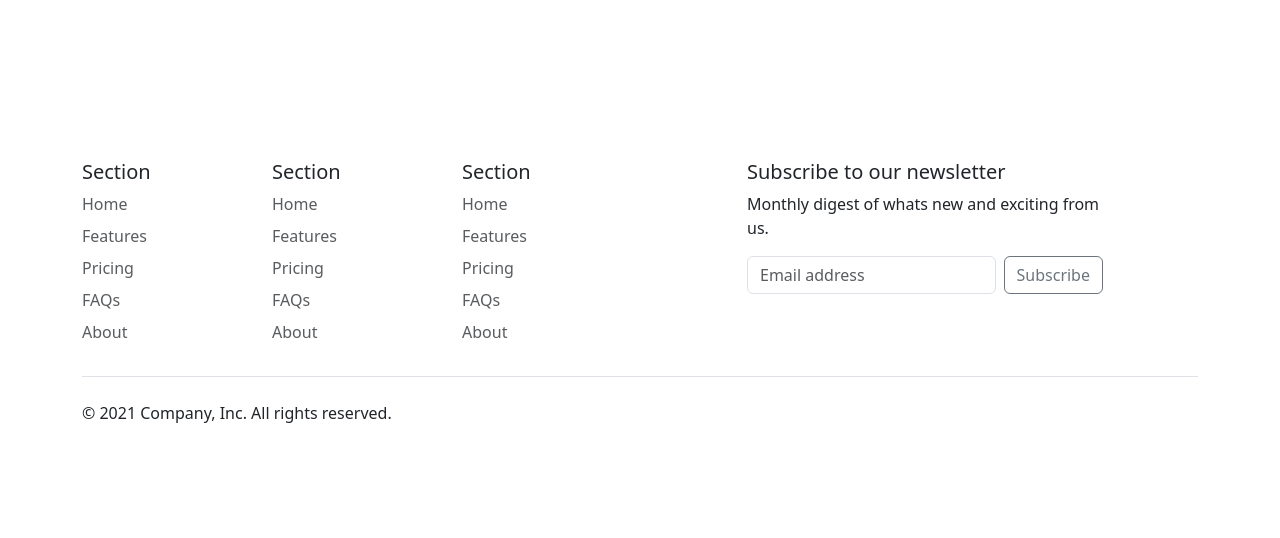
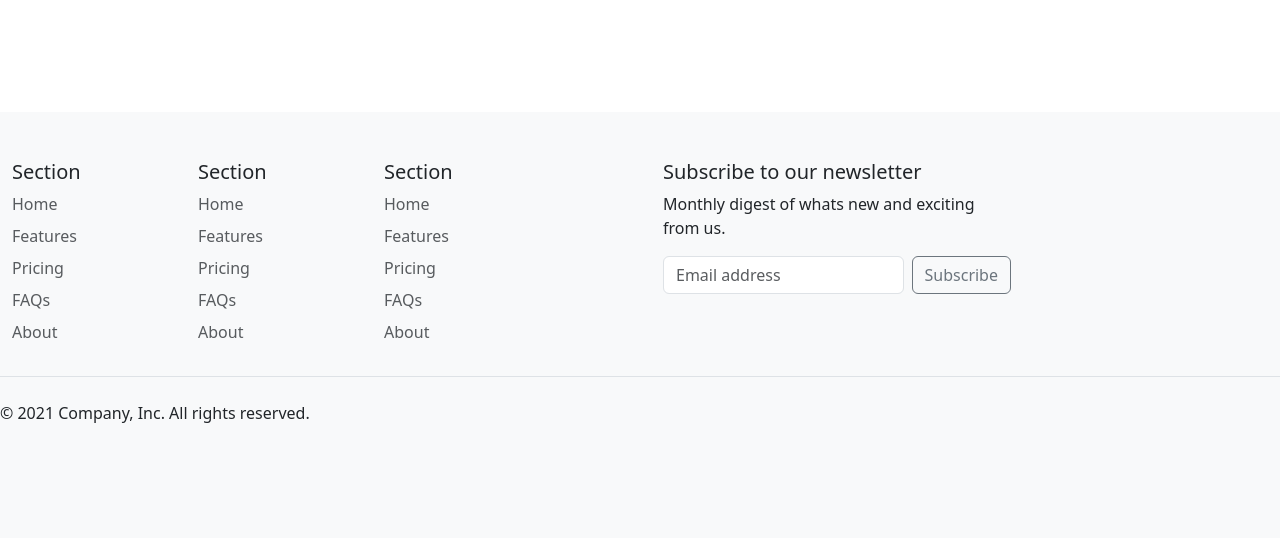
Before and after one commit to Behnaz100/aitrading, a FastAPI app: template aitrading/api/templates/index.html in a window 1280 px wide. Shown: the part 193-731 px from the top of the page. Run offline with FastAPI, Linux system fonts and the light colour scheme; the template is opened without the code that fills it, so the values that code supplies are empty.

Commit message:
UI enhancements

```diff
--- a/aitrading/api/templates/index.html
+++ b/aitrading/api/templates/index.html
@@ -53,8 +53,8 @@
 
 
 
-<footer class="py-5 container">
-  <div class="row">
+<footer class="py-5  bg-body-tertiary">
+  <div class="row container">
     <div class="col-2">
       <h5>Section</h5>
       <ul class="nav flex-column">
```
